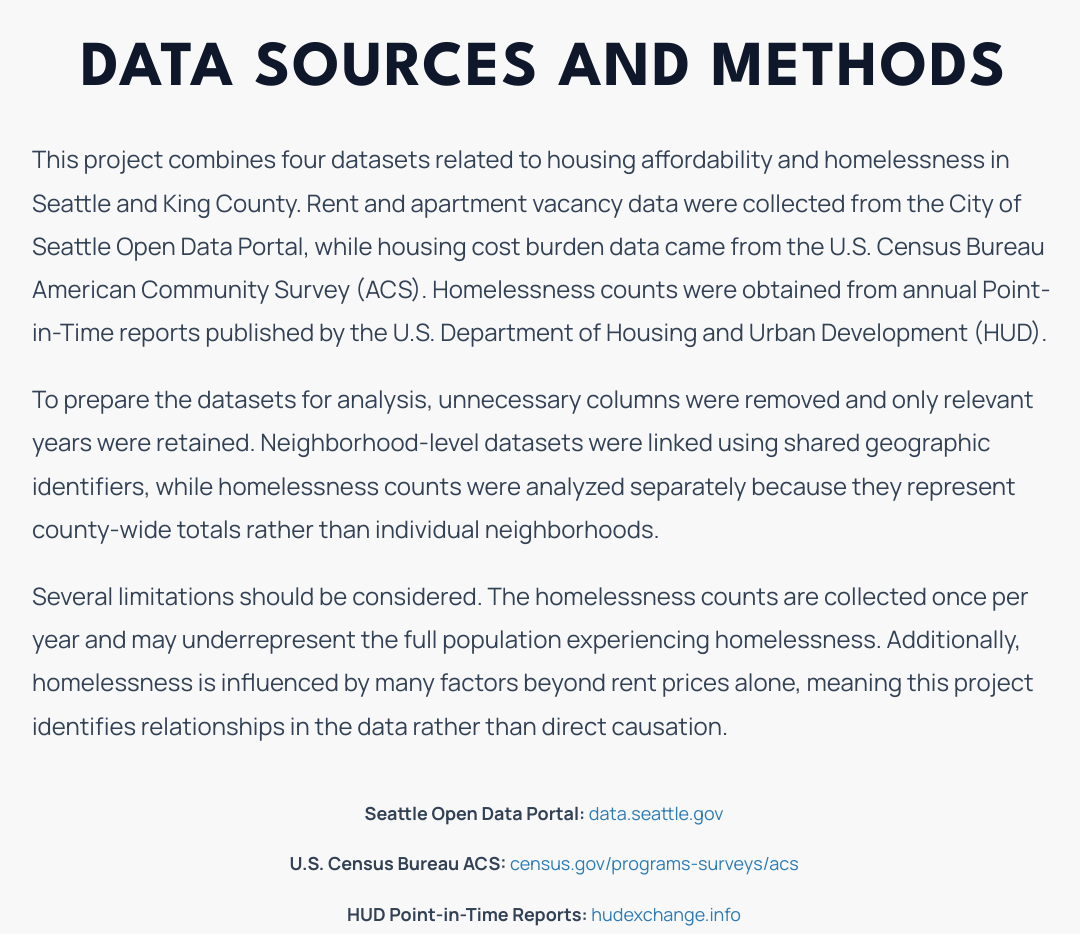
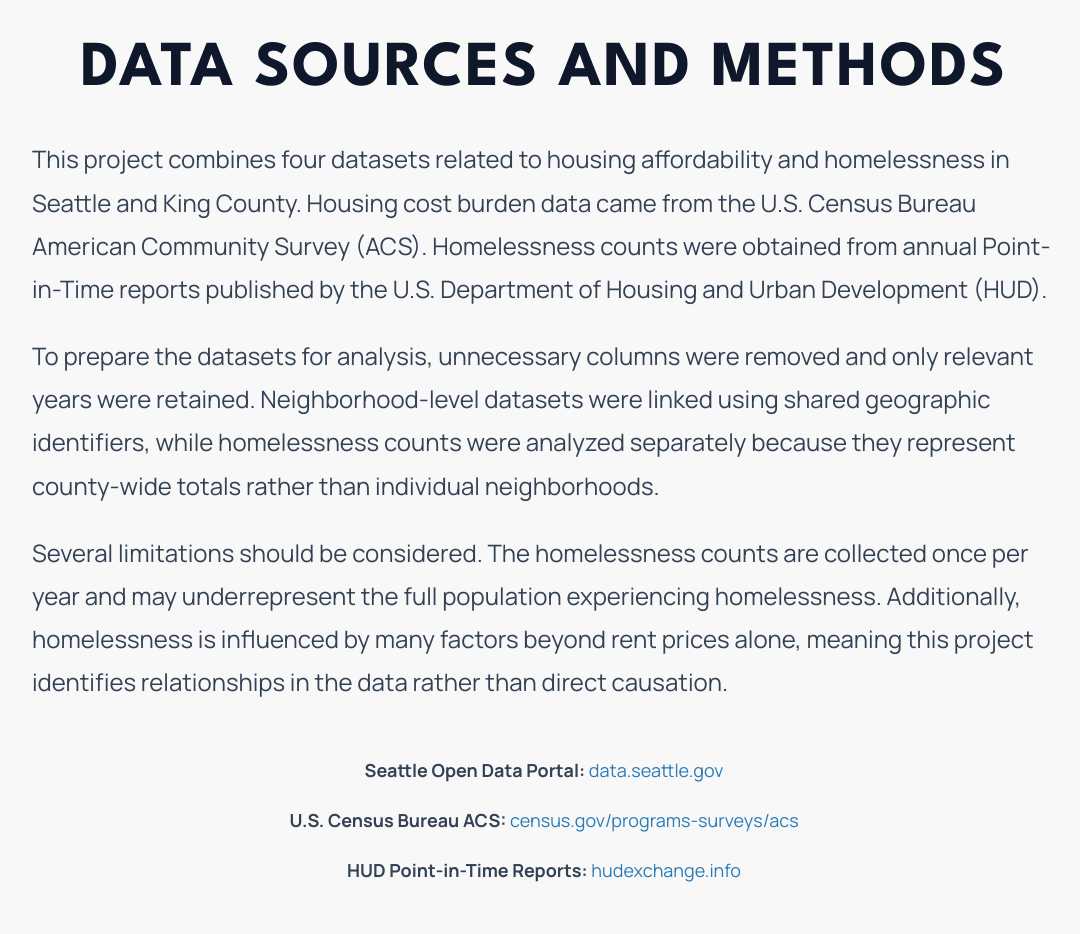
Before and after one commit to ngoemmy18/public-data-housing-project, a plain HTML site: page index.html in a window 1280 px wide. Shown: the part 1620-2554 px from the top of the page, without its empty margins (96-1176 px from the left). Drawn offline with nearby package versions, Linux system fonts and the light colour scheme; a script that the page names is missing.

Commit message:
Minor tweaks

```diff
--- a/index.html
+++ b/index.html
@@ -58,28 +58,21 @@
             <h2> Data Sources and Methods </h2>
             <p>
                 This project combines four datasets related to housing affordability and homelessness in Seattle and
-                King County.
-                Rent and apartment vacancy data were collected from the City of Seattle Open Data Portal, while housing
-                cost burden
-                data came from the U.S. Census Bureau American Community Survey (ACS). Homelessness counts were obtained
-                from annual
-                Point-in-Time reports published by the U.S. Department of Housing and Urban Development (HUD).
+                King County. Housing
+                cost burden data came from the U.S. Census Bureau American Community Survey (ACS). Homelessness counts were obtained
+                from annual Point-in-Time reports published by the U.S. Department of Housing and Urban Development (HUD).
             </p>
 
             <p>
                 To prepare the datasets for analysis, unnecessary columns were removed and only relevant years were
-                retained.
-                Neighborhood-level datasets were linked using shared geographic identifiers, while homelessness counts
-                were analyzed
-                separately because they represent county-wide totals rather than individual neighborhoods.
+                retained. Neighborhood-level datasets were linked using shared geographic identifiers, while homelessness counts
+                were analyzed separately because they represent county-wide totals rather than individual neighborhoods.
             </p>
 
             <p>
                 Several limitations should be considered. The homelessness counts are collected once per year and may
-                underrepresent the full
-                population experiencing homelessness. Additionally, homelessness is influenced by many factors beyond
-                rent prices alone, meaning
-                this project identifies relationships in the data rather than direct causation.
+                underrepresent the full population experiencing homelessness. Additionally, homelessness is influenced by many factors beyond
+                rent prices alone, meaning this project identifies relationships in the data rather than direct causation.
             </p>
 
             <div class="sources-list">
```
